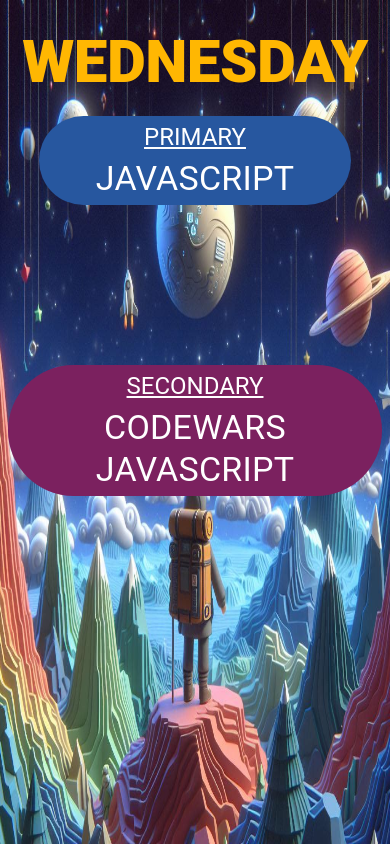
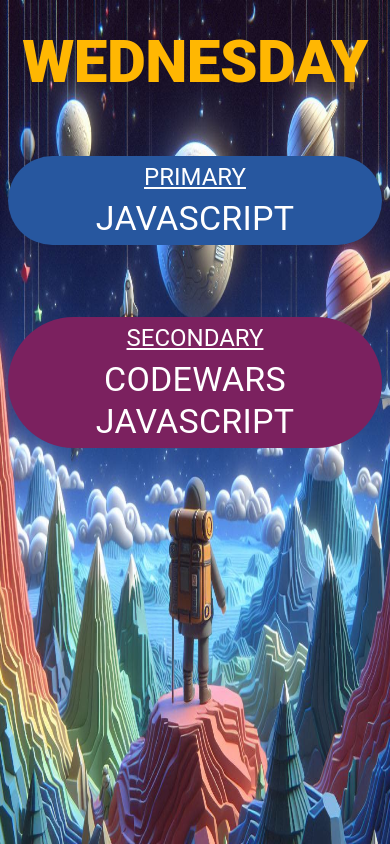
Before and after one commit to DhirajB7/personalUpskillingAndReskillingPlanner, a React (Create React App) app: page / in a window 390 px wide. Built offline with nearby package versions, Linux system fonts and the light colour scheme.

Commit message:
css change for pixel 7a

```diff
--- a/src/components/ToDo/ToDo.css
+++ b/src/components/ToDo/ToDo.css
@@ -56,17 +56,16 @@
   #primary-secondary {
     height: 45vh;
     flex-direction: column;
-    justify-content: space-between;
-    align-items: center;
   }
 
   #primary {
-    background-color: #27579f;
     min-width: 80vw;
   }
 
   #secondary {
     min-width: 80vw;
-    position: static;
+    position: relative;
+    bottom: 8px;
+    left: 0px;
   }
 }
```
